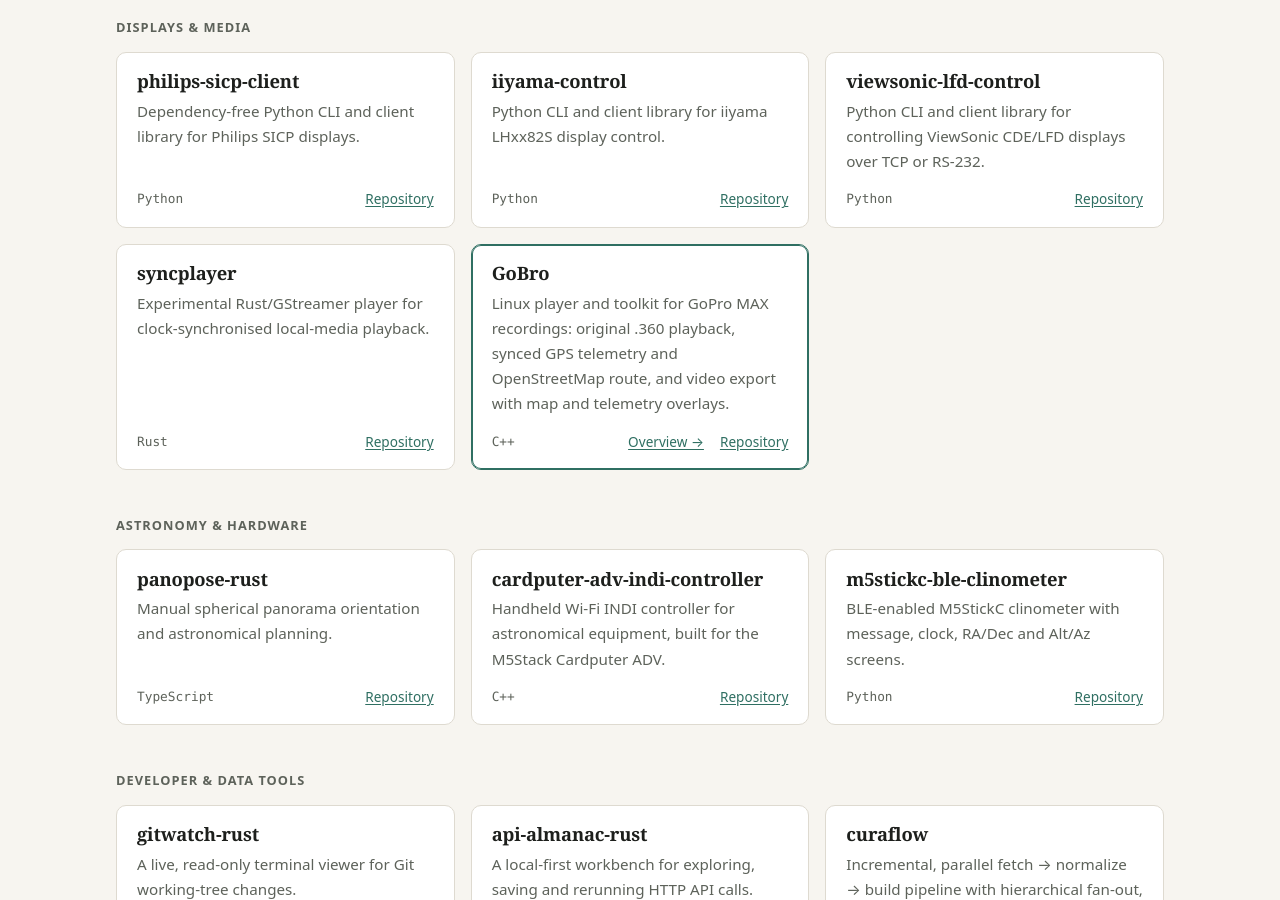
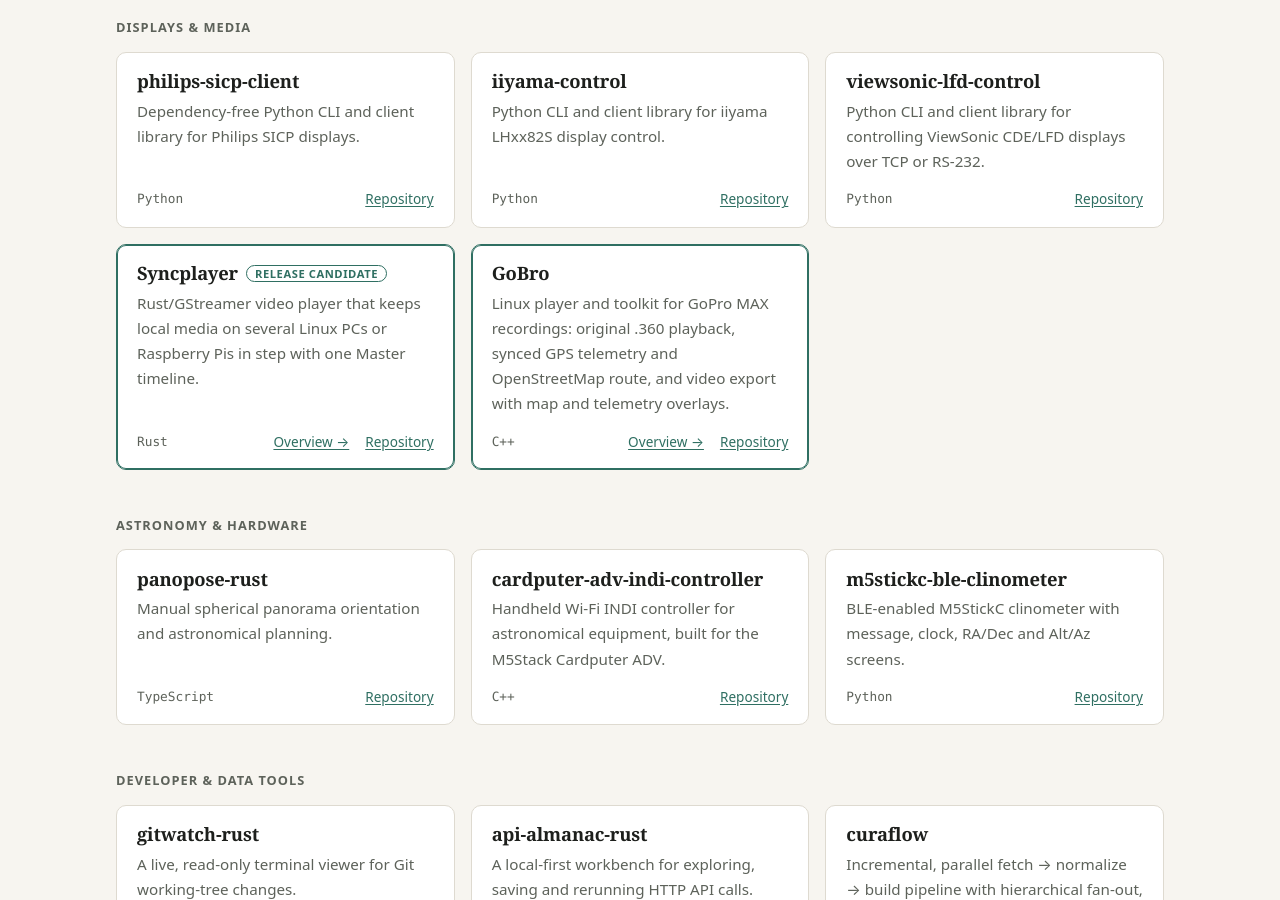
Before and after one commit to arturormk/arturormk.github.io, a Jekyll site: the page built from index.html, in a window 1280 px wide and 900 px high, scrolled down 664 px. Built offline with Jekyll 4.4.1, drawn with Linux system fonts in a browser that asks for light colours; part of the change alters nothing that is shown.

Commit message:
Add the Syncplayer project page
Co-Authored-By: Claude Opus 5.5 <noreply@anthropic.com>

````diff
--- a/_data/projects.yml
+++ b/_data/projects.yml
@@ -56,9 +56,14 @@ projects:
     summary: Python CLI and client library for controlling ViewSonic CDE/LFD displays over TCP or RS-232.
 
   - repo: syncplayer
+    title: Syncplayer
     group: Displays & media
     lang: Rust
-    summary: Experimental Rust/GStreamer player for clock-synchronised local-media playback.
+    page: /projects/syncplayer/
+    status: release candidate
+    summary: >-
+      Rust/GStreamer video player that keeps local media on several Linux
+      PCs or Raspberry Pis in step with one Master timeline.
 
   - repo: gb-cplusplus
     title: GoBro
--- /dev/null
+++ b/projects/syncplayer/index.md
@@ -0,0 +1,228 @@
+---
+layout: project
+title: Syncplayer
+repo: syncplayer
+eyebrow: Video installations · Rust · GStreamer
+tagline: Every screen plays its own file. They all keep the same time.
+lede: >-
+  Syncplayer is a video player for multi-screen and projection
+  installations. Each Linux PC or Raspberry Pi plays its own local media,
+  and all of them follow one Master's timeline, cue for cue, to within a
+  millisecond or so.
+description: >-
+  Syncplayer is a Rust and GStreamer video player that keeps independent
+  local media on several networked Linux hosts synchronized to one
+  Master timeline.
+facts:
+  - Media stays local, only timing crosses the network
+  - Sub-millisecond sync across four Raspberry Pis over 17 hours
+  - Slaves keep playing if the Master goes away
+  - Built-in console and sync diagnostics
+  - MIT or Apache-2.0
+---
+
+## The problem
+
+You are building an installation: three projectors across a wall, a row of
+screens in a museum, a display that has to change at the exact moment a
+light comes on. Each screen shows a different video, and they only work
+together if they stay in step for hours, every day.
+
+Starting the same file on several machines at "the same time" doesn't hold
+up. Clocks drift, decoders stall, a machine reboots, and after a while one
+screen is visibly behind. Streaming the video from one central computer
+avoids the drift but puts all your media on the network.
+
+<div class="compare">
+  <div>
+    <h3>Separate players</h3>
+    <p>Each host plays its file on its own clock. They start roughly together
+    and slowly drift apart, and a restarted host never finds its place
+    again.</p>
+  </div>
+  <div class="good">
+    <h3>With Syncplayer</h3>
+    <p>Each host still decodes its own local file, but against one shared
+    clock and one authoritative position from the Master. Late or restarted
+    players join in step.</p>
+  </div>
+</div>
+
+This has been measured, not just watched: four Raspberry Pis (one Master,
+three Slaves) played a looping three-cue program for over 17 hours. Across
+the analysed 17.16 hours the worst pairwise separation was 4.4 ms, the 99th
+percentile stayed under 0.4 ms, and no corrective resynchronization was
+ever needed. The
+[soak report](https://github.com/arturormk/syncplayer/blob/main/docs/reports/2026-10-17-four-raspberry-pi-soak-test.md)
+has the full numbers.
+
+## How it works
+
+One host is the **Master**. It plays the program from its own clock,
+exports that clock on the network with GStreamer, and sends the current
+position several times a second. Every other host is a **Slave**: it locks
+onto the Master's clock, plays its own rendition of the same cue, and
+corrects itself if it drifts. Video files never leave the machines they're
+on.
+
+<ol class="steps">
+  <li><strong>Describe the show</strong><span>Write one TOML program: an ordered list of cues, and which local file each player shows for each cue.</span></li>
+  <li><strong>Validate on each host</strong><span><code>syncplayer validate</code> probes every file, checks durations and prints the program's hash.</span></li>
+  <li><strong>Start Master and Slaves</strong><span>Slaves connect, check they have the same program, calibrate the clock and start in step.</span></li>
+</ol>
+
+## Built for unattended installations
+
+<div class="features">
+  <div>
+    <h3>No media on the network</h3>
+    <p>Only clock, control and state messages cross the LAN. Each player
+    can use a rendition suited to its own decoder, as long as the cues
+    match in length.</p>
+  </div>
+  <div>
+    <h3>Joins without interrupting</h3>
+    <p>A Slave that starts late or reconnects gets a future release time
+    and joins the running show without disturbing the Master or the
+    others.</p>
+  </div>
+  <div>
+    <h3>Keeps playing through outages</h3>
+    <p>If the Master or the network disappears, Slaves free-run on their
+    last clock estimate and reconnect in the background.</p>
+  </div>
+  <div>
+    <h3>Corrects drift gently</h3>
+    <p>Small sustained drift can be corrected by changing playback speed
+    by at most 2%. Only large errors trigger a seek, and a frame watchdog exits
+    a wedged player so its supervisor can restart it.</p>
+  </div>
+  <div>
+    <h3>Timed events on each host</h3>
+    <p>A cue can run a local command or send a UDP message at a set time,
+    for example to dim the lights 12.5 seconds into the main video.</p>
+  </div>
+  <div>
+    <h3>You can see how well it syncs</h3>
+    <p>An optional console pauses, seeks and loops the whole installation,
+    shows an on-screen overlay and reports each player's timing error.
+    A CSV log and an analysis script give you the full picture.</p>
+  </div>
+</div>
+
+## What it supports today
+
+Syncplayer's MVP is feature-complete and the project calls itself a **v1.0
+release candidate**. The remaining work is qualification and packaging
+rather than new features.
+
+- **Platforms:** x86-64 Linux and 64-bit Raspberry Pi OS, built natively
+  from source with Rust and GStreamer 1.20 or newer.
+- **Proven so far:** the four-Raspberry-Pi topology described above, with
+  hardware H.264 decoding.
+- **Still open for v1.0:** one unexplained crash at the start of the soak
+  test, deliberate network-loss and recovery testing, qualification on
+  Ubuntu PCs and of the fullscreen and display paths, and a supported way
+  to install and supervise it (packaging, a systemd unit).
+- **Deliberately not in v1:** automatic Master election, media transfer
+  between hosts, multicast, a GUI or web UI, and live program reloads.
+
+Everything that's done and still to do is tracked in the
+[release checklist](https://github.com/arturormk/syncplayer/blob/main/docs/TODO.md).
+All hosts must run the same Syncplayer build.
+
+## Get started
+
+<div class="callout">
+  <p><strong>The console has no authentication.</strong> It is off by
+  default. When you enable it, bind it to <code>127.0.0.1</code> unless
+  you trust everyone on the installation network.</p>
+</div>
+
+### 1. Build it on each host
+
+On Ubuntu, Debian or Raspberry Pi OS (64-bit):
+
+```bash
+git clone https://github.com/arturormk/syncplayer.git
+cd syncplayer
+# Offers to install missing packages and Rust, then builds
+./quickstart.sh
+```
+
+The script prints the path of the finished `syncplayer` executable; the
+commands below assume it is on your `PATH`. It builds natively; there is
+no cross-compilation.
+
+### 2. Prepare the media
+
+Give every video the same size, frame rate and audio layout. One script
+targets PCs and one targets the Raspberry Pi's hardware decoder:
+
+```bash
+./tools/prepare-video-for-pc.sh -o media/main-pc.mp4 main.mov
+./tools/prepare-video-for-rpi.sh -o media/main-rpi.mp4 main.mov
+```
+
+### 3. Write and validate the program
+
+Put the same `show.toml` on every host, adjusting only the paths each
+host plays:
+
+```toml
+version = 1
+
+[program]
+id = "simple-show"
+loop = true
+
+[[program.cue]]
+id = "intro"
+
+[[program.cue]]
+id = "main"
+
+[players.default.intro]
+video = "media/intro.mp4"
+
+[players.default.main]
+video = "media/main.mp4"
+```
+
+```bash
+syncplayer validate show.toml
+```
+
+### 4. Start the Master, then the Slaves
+
+```bash
+# On the Master
+syncplayer master show.toml --player-id master \
+    --console-bind 127.0.0.1:2323
+
+# On each Slave, using the Master's LAN address
+syncplayer slave show.toml --player-id left-wall \
+    --master <master-ip>:46000
+```
+
+Allow TCP port 46000 and UDP port 46001 to the Master, and each Slave's
+UDP state port, through the host firewalls. Then type
+`nc 127.0.0.1 2323` on the Master and try `status` and `diagnostics`.
+Ctrl-C stops a player cleanly.
+
+## Learn more
+
+- **[README](https://github.com/arturormk/syncplayer/blob/main/README.md)**:
+  every command-line option, the console commands and the synchronization
+  behaviour in detail.
+- **[Media preparation](https://github.com/arturormk/syncplayer/blob/main/docs/media-preparation.md)**:
+  formats, options and keeping per-host renditions in step.
+- **[Example programs](https://github.com/arturormk/syncplayer/blob/main/examples/full-show.toml)**:
+  aliases, per-player files, external audio and timed events.
+- **[Design blueprint](https://github.com/arturormk/syncplayer/blob/main/docs/BLUEPRINT.md)**
+  and **[architecture decisions](https://github.com/arturormk/syncplayer/tree/main/docs/adr)**:
+  how and why it works the way it does.
+- **[Issues](https://github.com/arturormk/syncplayer/issues)**: bug reports
+  and questions.
+
+Syncplayer is dual-licensed under MIT or Apache-2.0, at your option.
````
